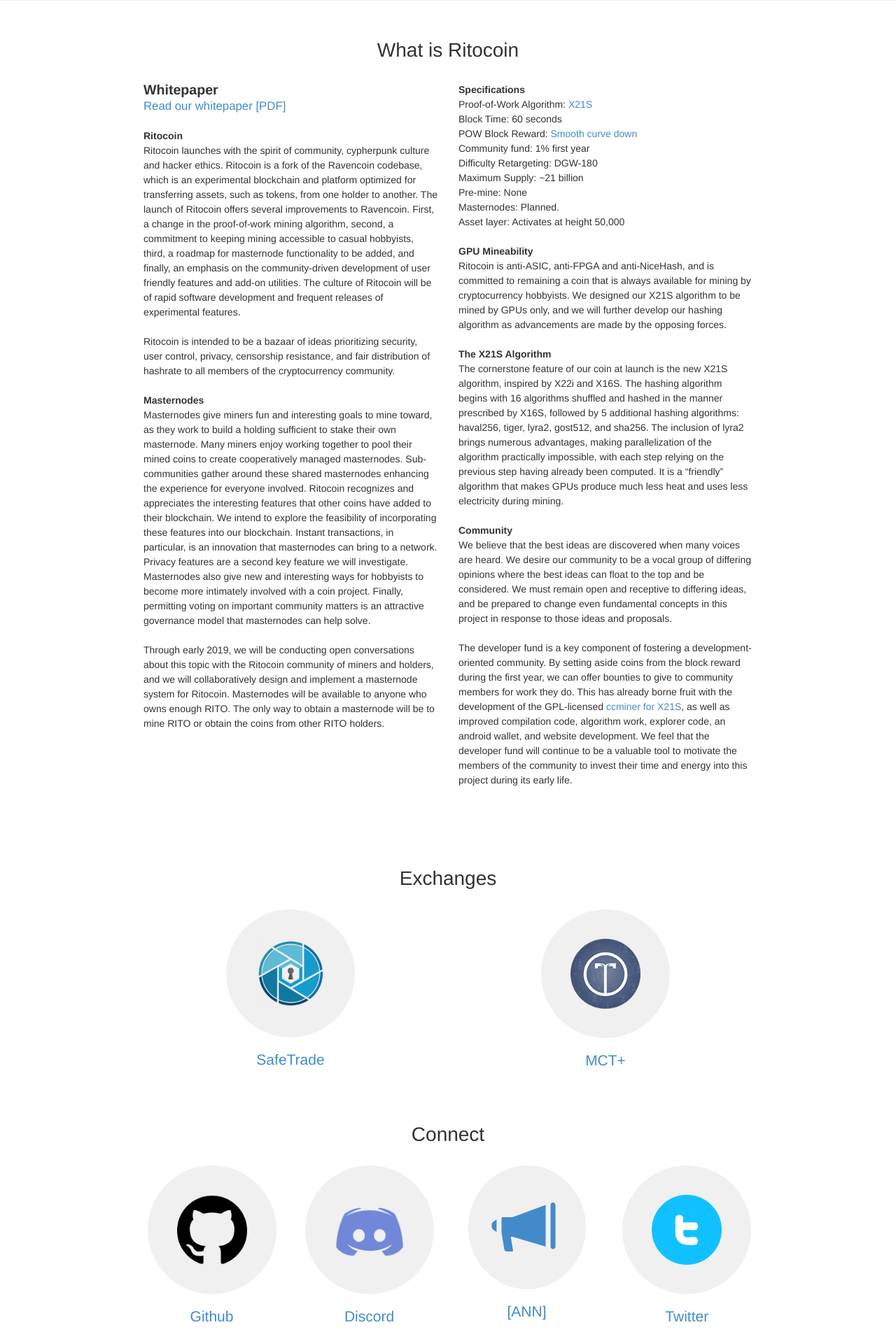
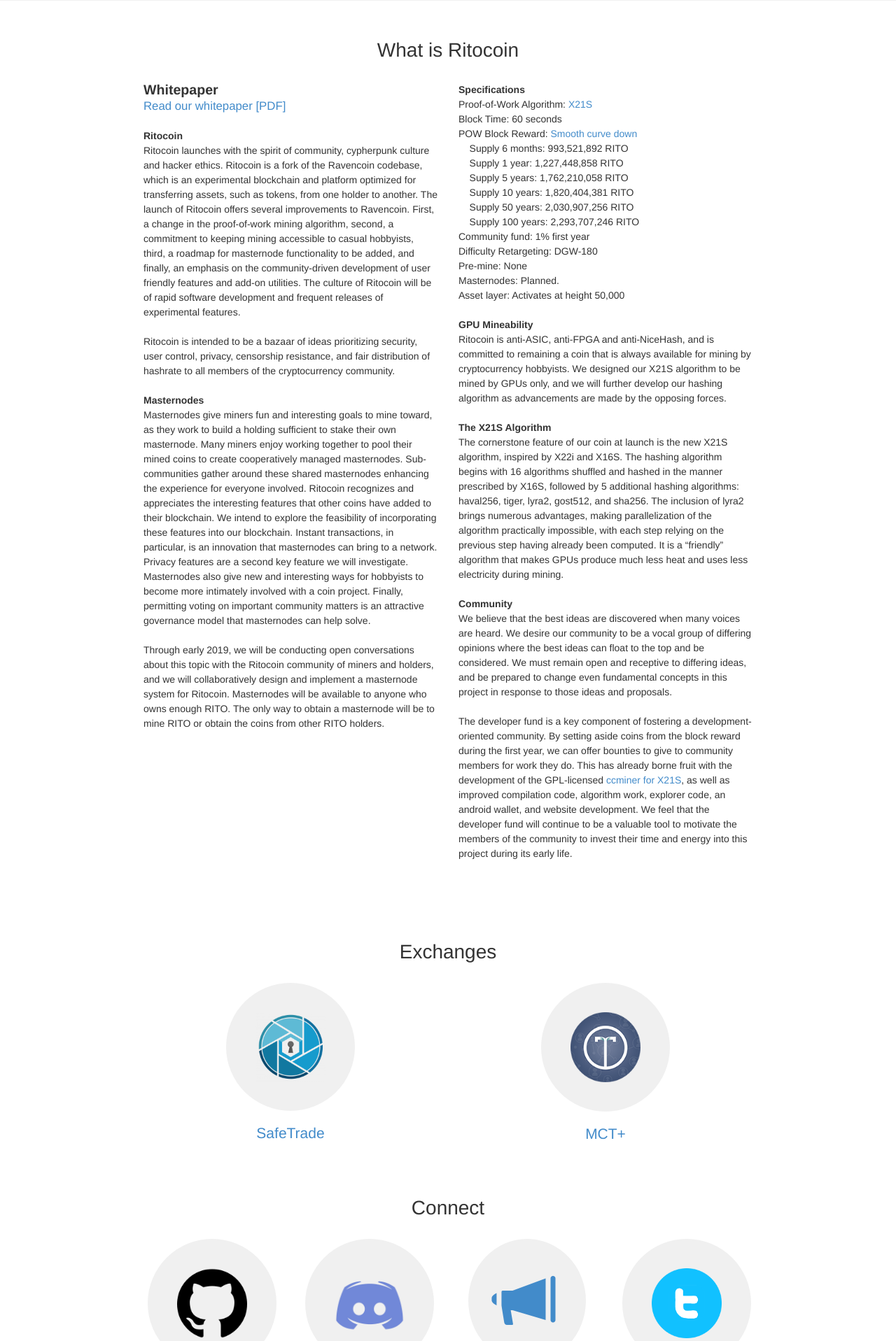
Before and after one commit to jaspr300/Ritocoin.org, a PHP site: page / in a window 1280 px wide. Shown: the part 640-2557 px from the top of the page at 70% size. Run offline with PHP 8.4, Linux system fonts and the light colour scheme.

Commit message:
Update supply

```diff
--- a/index.php
+++ b/index.php
@@ -66,9 +66,14 @@ Through early 2019, we will be conducting open conversations about this topic wi
 Proof-of-Work Algorithm: <a href="https://github.com/RitoProject/x21s_hash" target="_x21s">X21S</a><BR>
 Block Time: 60 seconds<BR>
 POW Block Reward: <a href="/docs/rewards.php">Smooth curve down</a><BR>
+&nbsp; &nbsp; Supply 6 months:  993,521,892 RITO<BR>
+&nbsp; &nbsp; Supply 1 year:    1,227,448,858 RITO<BR>
+&nbsp; &nbsp; Supply 5 years:   1,762,210,058 RITO<BR>
+&nbsp; &nbsp; Supply 10 years:  1,820,404,381 RITO<BR>
+&nbsp; &nbsp; Supply 50 years:  2,030,907,256 RITO<BR>
+&nbsp; &nbsp; Supply 100 years: 2,293,707,246 RITO<BR>
 Community fund: 1% first year<BR>
 Difficulty Retargeting: DGW-180<BR>
-Maximum Supply: ~21 billion<BR>
 Pre-mine: None<BR>
 Masternodes: Planned.<BR>
 Asset layer: Activates at height 50,000<BR>
```
